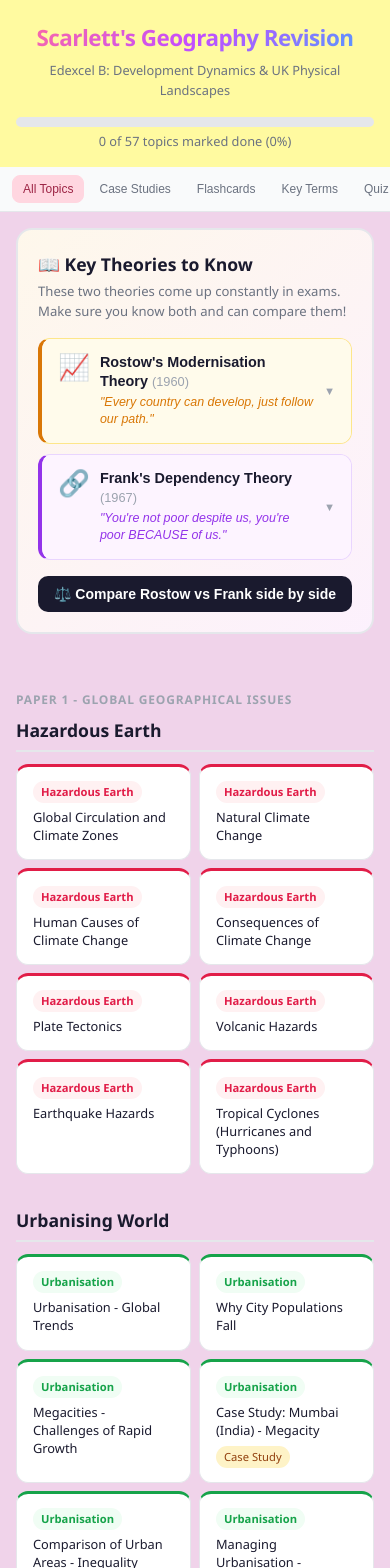
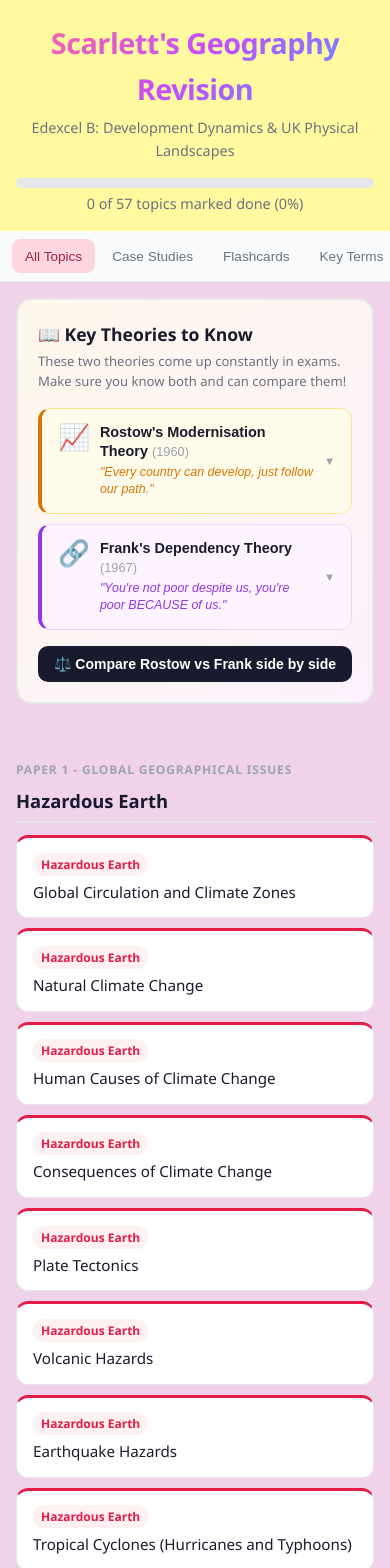
Before and after one commit to lotus-pocus/geography-revision, a React (Create React App) app: page / in a window 390 px wide. Shown: the top 1568 px of the page. Built offline with nearby package versions, Linux system fonts and the light colour scheme.

Commit message:
changes made to responsiveness

```diff
--- a/src/index.css
+++ b/src/index.css
@@ -743,9 +743,9 @@ body {
 /* ── Responsive ───────────────────────────────────────────── */
 @media (max-width: 600px) {
   .app { padding: 0 0.5rem 3rem; }
-  .header h1 { font-size: 1.5rem; }
-  .tab-btn { font-size: 0.8rem; padding: 6px 11px; }
-  .topic-grid { grid-template-columns: 1fr 1fr; }
+  .header h1 { font-size: 2rem; }
+  .tab-btn { font-size: 0.85rem; padding: 6px 12px; }
+  .topic-grid { grid-template-columns: 1fr; }
   .terms-grid { grid-template-columns: 1fr; }
   .glossary-item { flex-direction: column; gap: 4px; }
   .glossary-term { min-width: unset; }
@@ -754,25 +754,28 @@ body {
 @media (max-width: 480px) {
   .app { padding: 0 0 3rem; }
   .header { padding: 1.25rem 1rem 1rem; }
-  .header h1 { font-size: 1.4rem; }
-  .header p { font-size: 0.8rem; }
+  .header h1 { font-size: 1.8rem; }
+  .header p { font-size: 0.9rem; }
   .main-content { border-radius: 0; box-shadow: none; }
   .tab-content { padding: 1rem; }
   .nav-tabs { gap: 4px; padding: 0.5rem 0.75rem; overflow-x: auto; flex-wrap: nowrap; -webkit-overflow-scrolling: touch; scrollbar-width: none; }
   .nav-tabs::-webkit-scrollbar { display: none; }
-  .tab-btn { font-size: 0.75rem; padding: 6px 10px; white-space: nowrap; flex-shrink: 0; }
-  .topic-grid { grid-template-columns: 1fr 1fr; gap: 8px; }
-  .card-title { font-size: 0.8rem; }
+  .tab-btn { font-size: 0.85rem; padding: 8px 12px; white-space: nowrap; flex-shrink: 0; }
+  .topic-grid { grid-template-columns: 1fr; gap: 10px; }
+  .card-title { font-size: 0.95rem; }
+  .card-badge { font-size: 0.75rem; }
   .terms-grid { grid-template-columns: 1fr; }
   .detail-card { padding: 1rem; }
-  .detail-title { font-size: 1.1rem; }
+  .detail-title { font-size: 1.2rem; }
   .glossary-item { flex-direction: column; gap: 3px; }
   .glossary-term { min-width: unset; }
   .quiz-view { max-width: 100%; }
-  .fc-term { font-size: 1.2rem; }
-  .fc-def { font-size: 0.95rem; }
-  .fc-nav-btn { padding: 10px 20px; font-size: 0.85rem; }
+  .fc-term { font-size: 1.3rem; }
+  .fc-def { font-size: 1rem; }
+  .fc-nav-btn { padding: 10px 20px; font-size: 0.9rem; }
   .cs-card { padding: 1rem; }
   .btn-row { flex-direction: column; }
   .btn-primary, .btn-secondary, .btn-done { width: 100%; text-align: center; }
+  .section-heading { font-size: 1.15rem; }
+  .view-intro { font-size: 0.95rem; }
 }
```
Also changed, not shown: src/App.css (+1 -38 lines).
